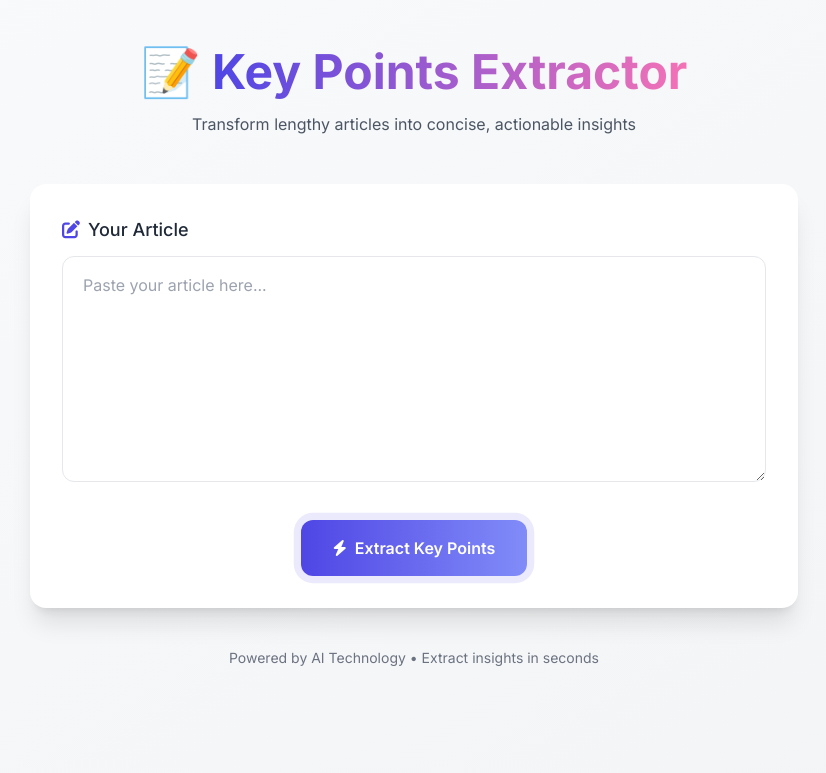
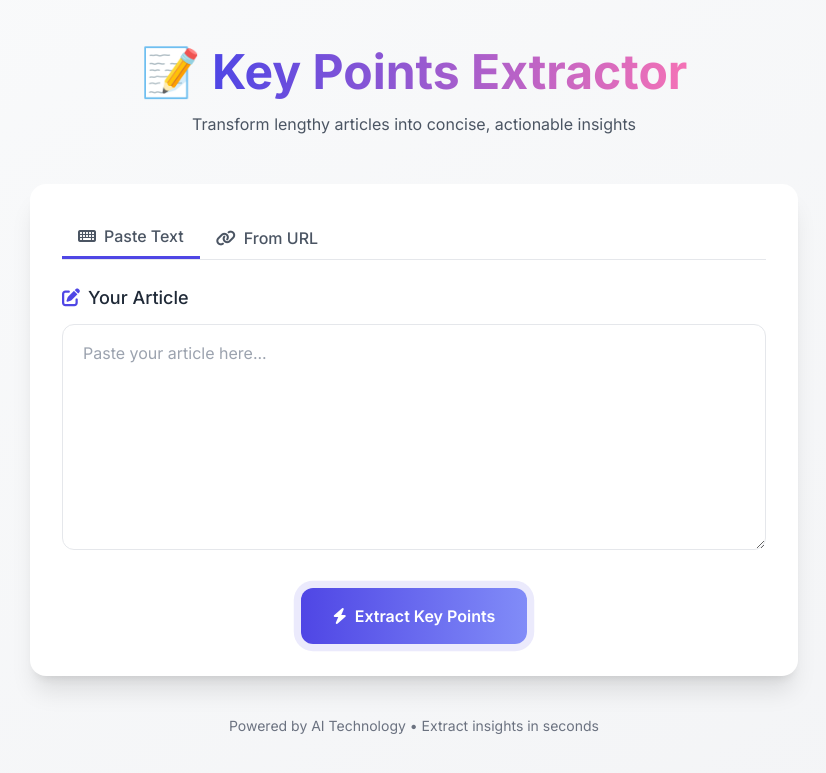
Before and after one commit to LinggarM/Key-Points-Generator, a Flask app: page / in a window 1280 px wide. Shown: the top 773 px of the page, without its empty margins (226-1052 px from the left). Run offline with Flask 3, Linux system fonts and the light colour scheme; some libraries are stand-ins or nearby versions.

Commit message:
Add tabs (by text & url)

```diff
--- a/Notes.txt
+++ /dev/null
@@ -1,3 +0,0 @@
-Tambah logo
-Tambah favicon
-Tambah tombol copy text
--- a/templates/index.html
+++ b/templates/index.html
@@ -109,6 +109,12 @@
             visibility: visible;
             opacity: 1;
         }
+
+        .tab-active {
+            border-bottom: 3px solid #4F46E5;
+            color: #4F46E5;
+            font-weight: 600;
+        }
     </style>
 </head>
 
@@ -129,8 +135,18 @@
         <!-- Main Card -->
         <div class="bg-white rounded-2xl shadow-xl overflow-hidden transition-all duration-300 hover:shadow-2xl">
             <div class="p-6 sm:p-8">
-                <!-- Input Section -->
-                <div class="mb-8">
+                <!-- Tabs -->
+                <div class="flex border-b border-gray-200 mb-6">
+                    <button id="textTab" class="tab-btn tab-active px-4 py-2 font-medium text-gray-600">
+                        <i class="fas fa-keyboard mr-2"></i>Paste Text
+                    </button>
+                    <button id="urlTab" class="tab-btn px-4 py-2 font-medium text-gray-600">
+                        <i class="fas fa-link mr-2"></i>From URL
+                    </button>
+                </div>
+
+                <!-- Text Input Section -->
+                <div id="textSection" class="input-section">
                     <label for="userText" class="block text-lg font-medium text-gray-800 mb-3">
                         <i class="fas fa-edit mr-2 text-primary"></i>Your Article
                     </label>
@@ -138,8 +154,36 @@
                         class="w-full px-5 py-4 text-gray-700 border border-gray-200 rounded-xl focus:ring-2 focus:ring-primary focus:border-transparent transition-all duration-300"
                         placeholder="Paste your article here..."></textarea>
                 </div>
+
+                <!-- URL Input Section -->
+                <div id="urlSection" class="input-section hidden">
+                    <label for="articleUrl" class="block text-lg font-medium text-gray-800 mb-3">
+                        <i class="fas fa-globe mr-2 text-primary"></i>Article URL
+                    </label>
+                    <div class="flex">
+                        <input
+                            type="url"
+                            id="articleUrl"
+                            class="flex-grow px-5 py-4 text-gray-700 border border-gray-200 rounded-l-xl focus:ring-2 focus:ring-primary focus:border-transparent transition-all duration-300"
+                            placeholder="https://example.com/article">
+                        <button
+                            id="fetchUrlBtn"
+                            class="bg-gray-200 hover:bg-gray-300 px-6 rounded-r-xl transition-colors">
+                            <i class="fas fa-download"></i>
+                        </button>
+                    </div>
+                    <div id="fetchedContent" class="mt-4 hidden">
+                        <label class="block text-lg font-medium text-gray-800 mb-3">
+                            <i class="fas fa-file-lines mr-2 text-primary"></i>Fetched Content
+                        </label>
+                        <div class="bg-gray-50 border border-gray-200 rounded-xl p-5 max-h-60 overflow-y-auto">
+                            <p id="contentPreview" class="text-gray-700"></p>
+                        </div>
+                    </div>
+                </div>
+
                 <!-- Button -->
-                <div class="flex justify-center">
+                <div class="flex justify-center mt-8">
                     <button id="extractBtn"
                         class="px-8 py-4 bg-gradient-to-r from-primary to-secondary text-white font-semibold rounded-xl shadow-lg hover:shadow-xl transform hover:-translate-y-0.5 transition-all duration-300 flex items-center group pulse">
                         <i class="fas fa-bolt mr-2 group-hover:rotate-12 transition-transform"></i>
@@ -195,6 +239,48 @@
         let currentKeyPoints = '';
 
         $(document).ready(function () {
+            // Tab switching
+            $('#textTab').on('click', function() {
+                $('.tab-btn').removeClass('tab-active');
+                $(this).addClass('tab-active');
+                $('#textSection').removeClass('hidden');
+                $('#urlSection').addClass('hidden');
+            });
+
+            $('#urlTab').on('click', function() {
+                $('.tab-btn').removeClass('tab-active');
+                $(this).addClass('tab-active');
+                $('#urlSection').removeClass('hidden');
+                $('#textSection').addClass('hidden');
+            });
+
+            // Fetch content from URL
+            $('#fetchUrlBtn').on('click', function() {
+                const url = $('#articleUrl').val().trim();
+
+                if (!url) {
+                    showError('Please enter a valid URL');
+                    return;
+                }
+
+                // Show loading
+                $('#loading').removeClass('hidden').addClass('fade-in');
+                $('#fetchedContent').addClass('hidden');
+                $('#errorContainer').addClass('hidden');
+
+                // Simulate fetching content (replace with actual AJAX)
+                setTimeout(() => {
+                    $('#loading').addClass('hidden');
+
+                    // Sample content for demonstration
+                    const sampleContent = "Artificial intelligence (AI) is transforming industries by automating complex tasks. Key applications include natural language processing, computer vision, and predictive analytics. AI systems can now understand context, generate human-like text, and identify patterns in large datasets. This technology is revolutionizing healthcare, finance, and customer service sectors. However, ethical considerations around bias, privacy, and job displacement remain critical challenges that require ongoing attention from policymakers and technologists.";
+
+                    $('#contentPreview').text(sampleContent);
+                    $('#fetchedContent').removeClass('hidden').addClass('fade-in');
+                }, 1500);
+            });
+
+            // Extract key points
             $('#extractBtn').on('click', function () {
                 const userText = $('#userText').val().trim();
                 if (!userText) {
```
Also changed, not shown: 1 other file.
